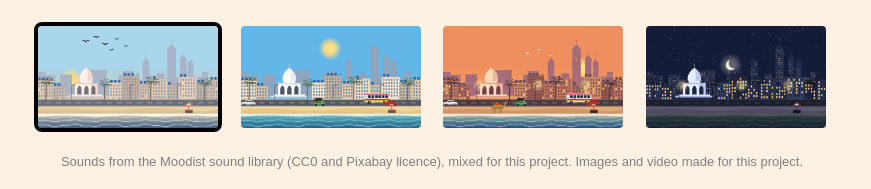
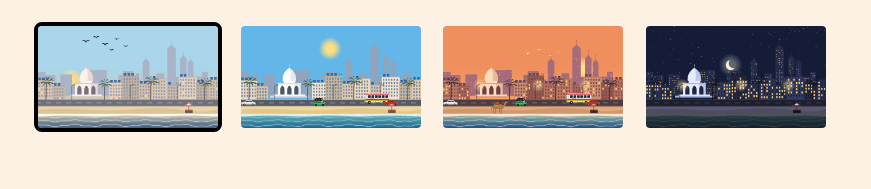
Before and after one commit to daniyal200413-lang/cct360lab5, a plain HTML site: page index.html in a window 1280 px wide. Shown: the part 1151-1340 px from the top of the page, without its empty margins (208-1079 px from the left). After the commit the page ends 1312 px from the top, so only its background shows below. Drawn offline with Linux system fonts and the light colour scheme.

Commit message:
Remove credits section from index.html
Removed credits paragraph from the HTML file.

```diff
--- a/index.html
+++ b/index.html
@@ -50,8 +50,6 @@ This browser does not support video.
 <img class="thumb" src="images/night.jpg" alt="Night">
 </div>
 
-<p id="credits">Sounds from the Moodist sound library (CC0 and Pixabay licence), mixed for this project. Images and video made for this project.</p>
-
 <script src="script.js"></script>
 </body>
 </html>
```
